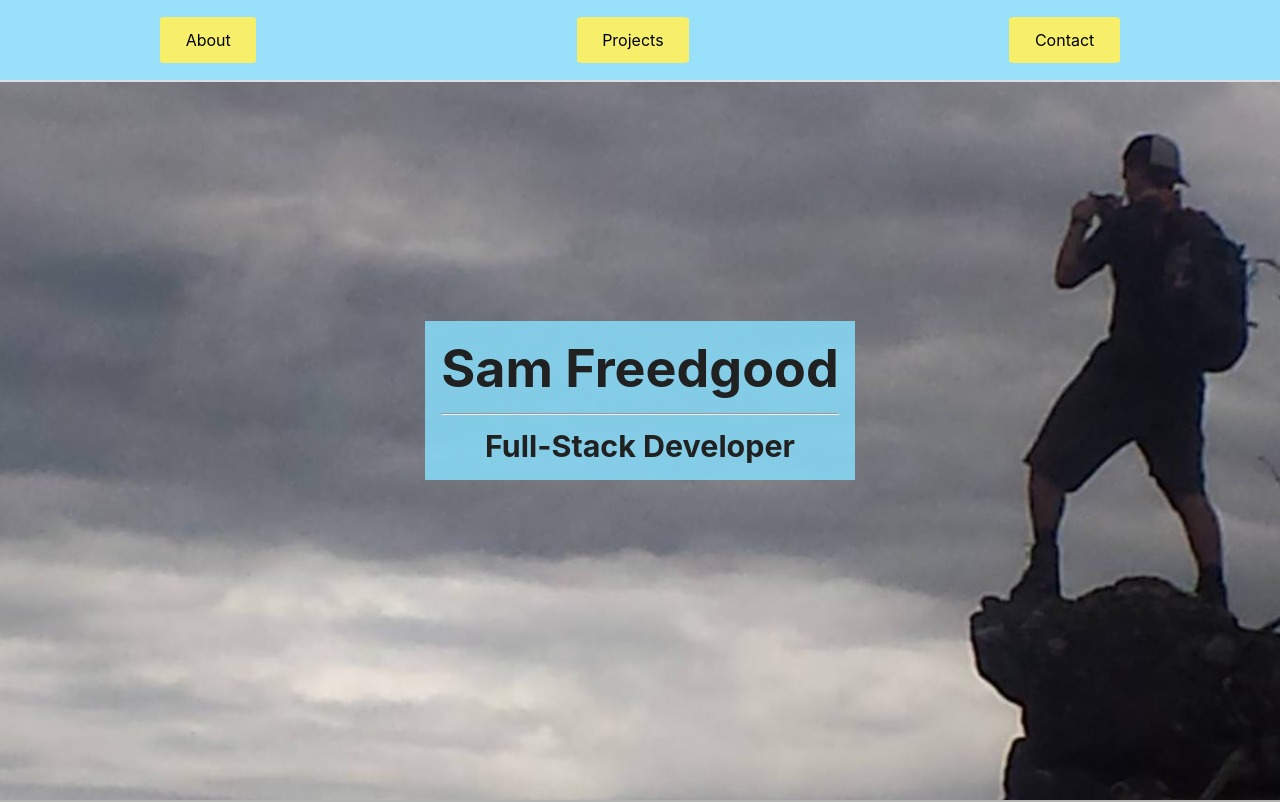
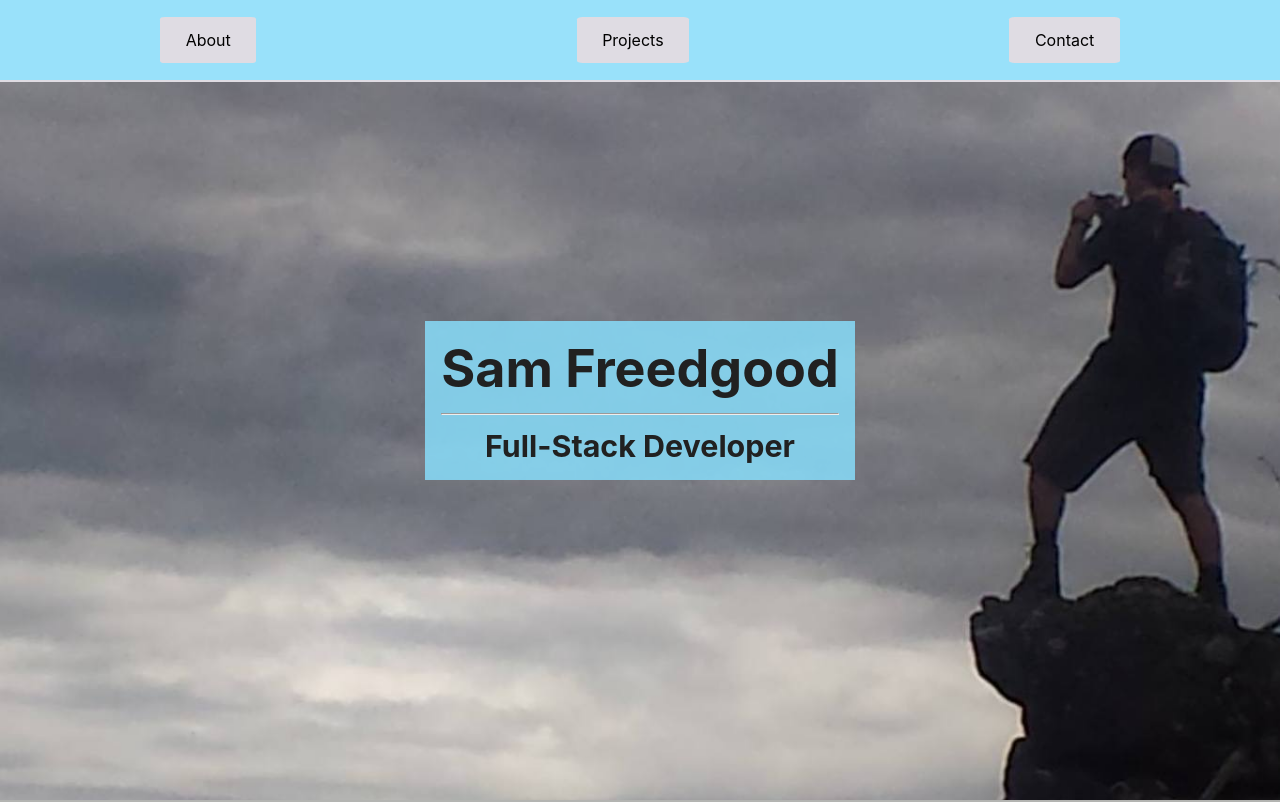
Before and after one commit to sfreedgood/portfolio, a React (Create React App) app: page / in a window 1280 px wide. Shown: the top 802 px of the page. Built offline with nearby package versions, Linux system fonts and the light colour scheme.

Commit message:
revert nav btn to grey

```diff
--- a/src/App.css
+++ b/src/App.css
@@ -57,6 +57,7 @@ a {
   text-decoration: none;
   padding: 1% 2%;
   border-radius: 5%;
+  background-color: #DFDCE3;
 }
 
 .footer-container {
--- a/src/components/NavBar.js
+++ b/src/components/NavBar.js
@@ -4,9 +4,9 @@ const NavBar = () => {
 
   return(
     <div className="default-primary-color nav-container">
-      <a className="accent-color nav-btn" href="#about">About</a>
-      <a className="accent-color nav-btn" href="#projects">Projects</a>
-      <a className="accent-color nav-btn" href="#contact">Contact</a>
+      <a className="nav-btn" href="#about">About</a>
+      <a className="nav-btn" href="#projects">Projects</a>
+      <a className="nav-btn" href="#contact">Contact</a>
     </div>
   )
 }
```
